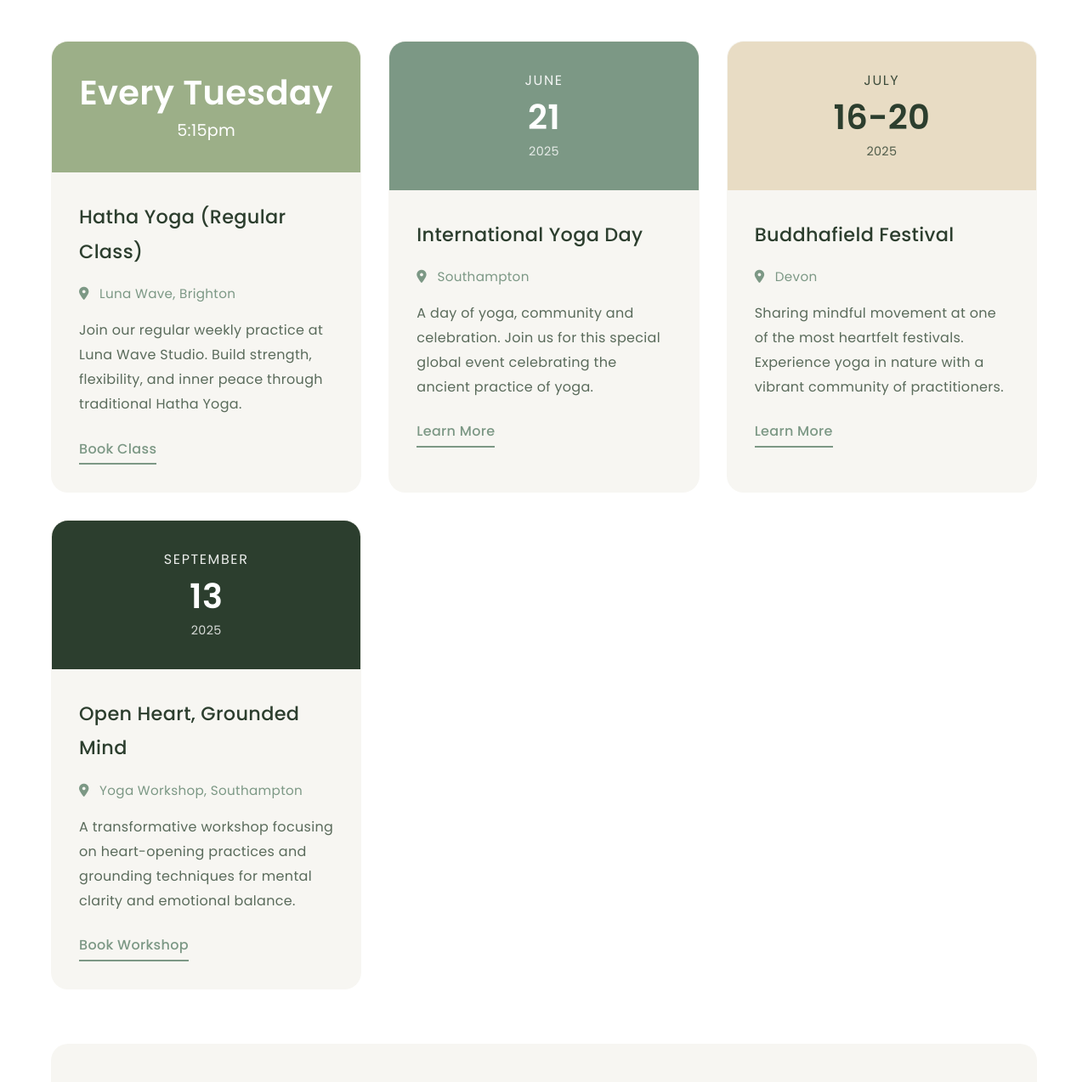
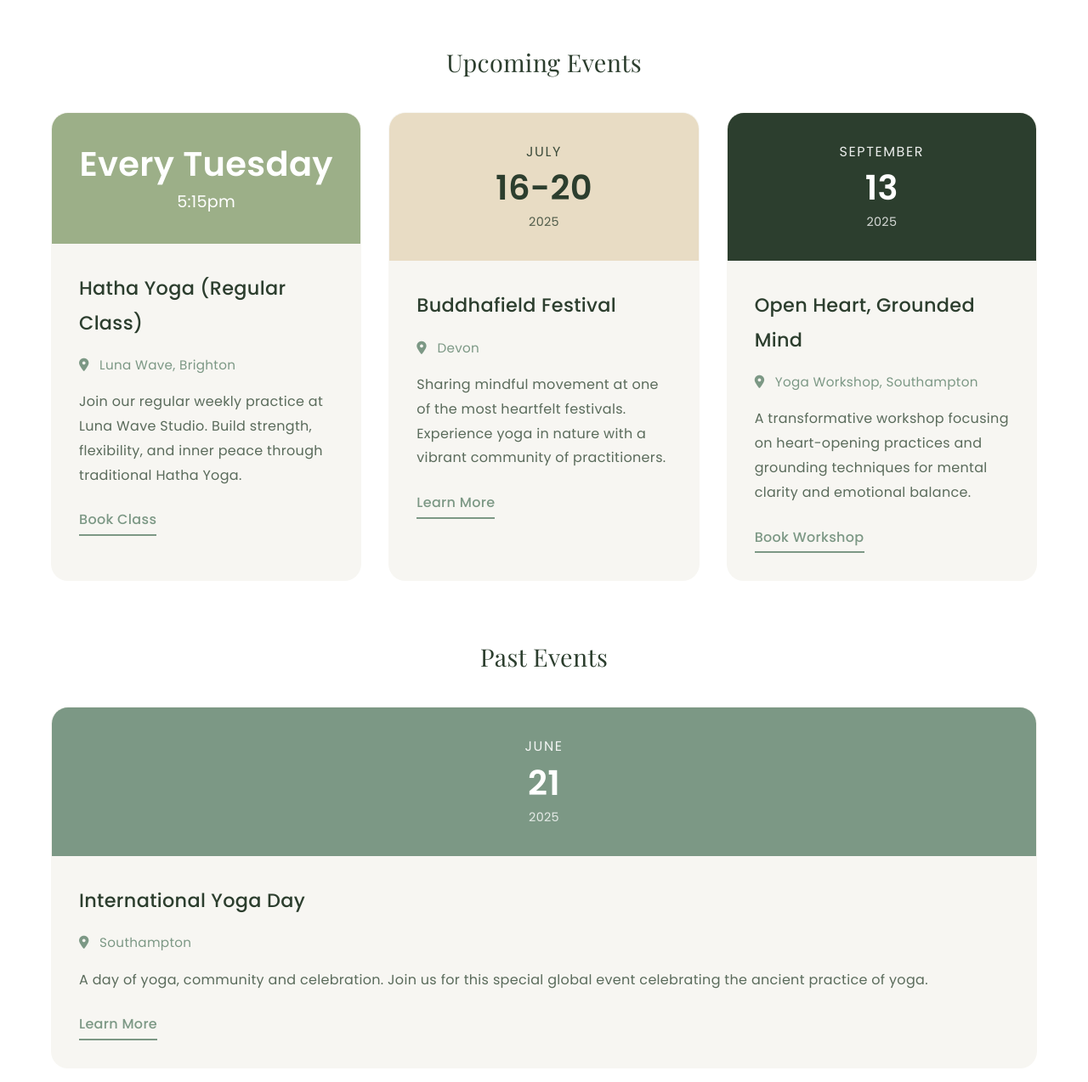
Before and after one commit to NurturingShala/nurturingshala-website, a website: page index.html in a window 1280 px wide. Shown: the part 4000-5274 px from the top of the page at 85% size. Drawn offline with nearby package versions, Linux system fonts and the light colour scheme.

Commit message:
Separate past and upcoming events

```diff
--- a/css/styles.css
+++ b/css/styles.css
@@ -424,6 +424,15 @@ body {
     margin-right: auto;
 }
 
+.events-subtitle {
+    text-align: center;
+    font-size: 1.8rem;
+    margin-bottom: 2rem;
+    color: var(--text-dark);
+    font-family: 'Playfair Display', serif;
+    font-weight: 400;
+}
+
 .events-grid {
     display: grid;
     grid-template-columns: repeat(auto-fit, minmax(300px, 1fr));
@@ -612,6 +621,10 @@ img::before {
     border-radius: 20px;
     font-size: 0.85rem;
     border: 1px solid var(--primary-color);
+}
+
+#past-events {
+    margin-top: 4rem;
 }
 
 /* Wellness Hub Section */
--- a/index.html
+++ b/index.html
@@ -109,9 +109,11 @@
             <h2>Yoga Offerings 2025</h2>
             <p class="events-intro">Rooted in tradition, guided by breath, and open to all. Here's where I'll be sharing practice in the coming months:</p>
 
-            <div class="events-grid">
+            <div id="upcoming-events">
+                <h3 class="events-subtitle">Upcoming Events</h3>
+                <div class="events-grid upcoming">
                 <!-- Regular Classes -->
-                <div class="event-card regular">
+                <div class="event-card regular" data-recurring="true">
                     <div class="event-date">
                         <span class="day">Every Tuesday</span>
                         <span class="time">5:15pm</span>
@@ -125,7 +127,7 @@
                 </div>
 
                 <!-- International Yoga Day -->
-                <div class="event-card special">
+                <div class="event-card special" data-start="2025-06-21">
                     <div class="event-date">
                         <span class="month">June</span>
                         <span class="day">21</span>
@@ -140,7 +142,7 @@
                 </div>
 
                 <!-- Buddhafield Festival -->
-                <div class="event-card festival">
+                <div class="event-card festival" data-start="2025-07-16" data-end="2025-07-20">
                     <div class="event-date">
                         <span class="month">July</span>
                         <span class="day">16-20</span>
@@ -158,7 +160,7 @@
                 </div>
 
                 <!-- Open Heart Workshop -->
-                <div class="event-card workshop">
+                <div class="event-card workshop" data-start="2025-09-13">
                     <div class="event-date">
                         <span class="month">September</span>
                         <span class="day">13</span>
@@ -171,7 +173,13 @@
                         <a href="https://bookwhen.com/sya/e/ev-slxq-20250913100000" target="_blank" class="event-link">Book Workshop</a>
                     </div>
                 </div>
-            </div>
+            </div> <!-- .events-grid.upcoming -->
+        </div> <!-- #upcoming-events -->
+
+        <div id="past-events">
+            <h3 class="events-subtitle">Past Events</h3>
+            <div class="events-grid past"></div>
+        </div>
 
             <div class="events-cta">
                 <p>Looking forward to seeing familiar faces and meeting new ones.<br>Feel free to DM with any questions or just come say hi after class!</p>
--- a/js/script.js
+++ b/js/script.js
@@ -50,6 +50,34 @@ window.addEventListener('scroll', () => {
     } else {
         navbar.style.boxShadow = '0 2px 4px rgba(0,0,0,0.1)';
     }
+});
+
+// Move past events into their own section based on the current date
+document.addEventListener('DOMContentLoaded', () => {
+    const upcomingGrid = document.querySelector('.events-grid.upcoming');
+    const pastGrid = document.querySelector('.events-grid.past');
+
+    if (!upcomingGrid || !pastGrid) return;
+
+    const now = new Date();
+    const eventCards = [...upcomingGrid.querySelectorAll('.event-card')];
+
+    eventCards.forEach(card => {
+        const start = card.dataset.start;
+        const end = card.dataset.end || start;
+        const recurring = card.dataset.recurring === 'true';
+
+        if (recurring || !start) {
+            return; // leave recurring events in upcoming section
+        }
+
+        const startDate = new Date(start);
+        const endDate = new Date(end);
+
+        if (endDate < now) {
+            pastGrid.appendChild(card);
+        }
+    });
 });
 
 // Dosha Survey Functionality
```
